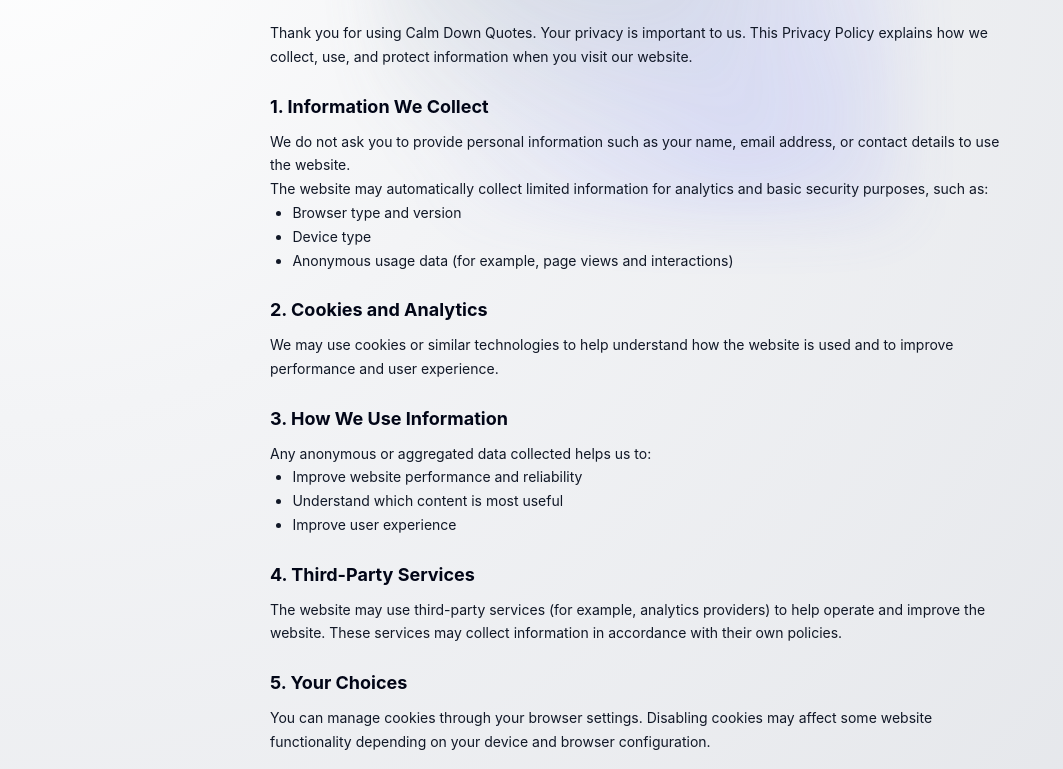
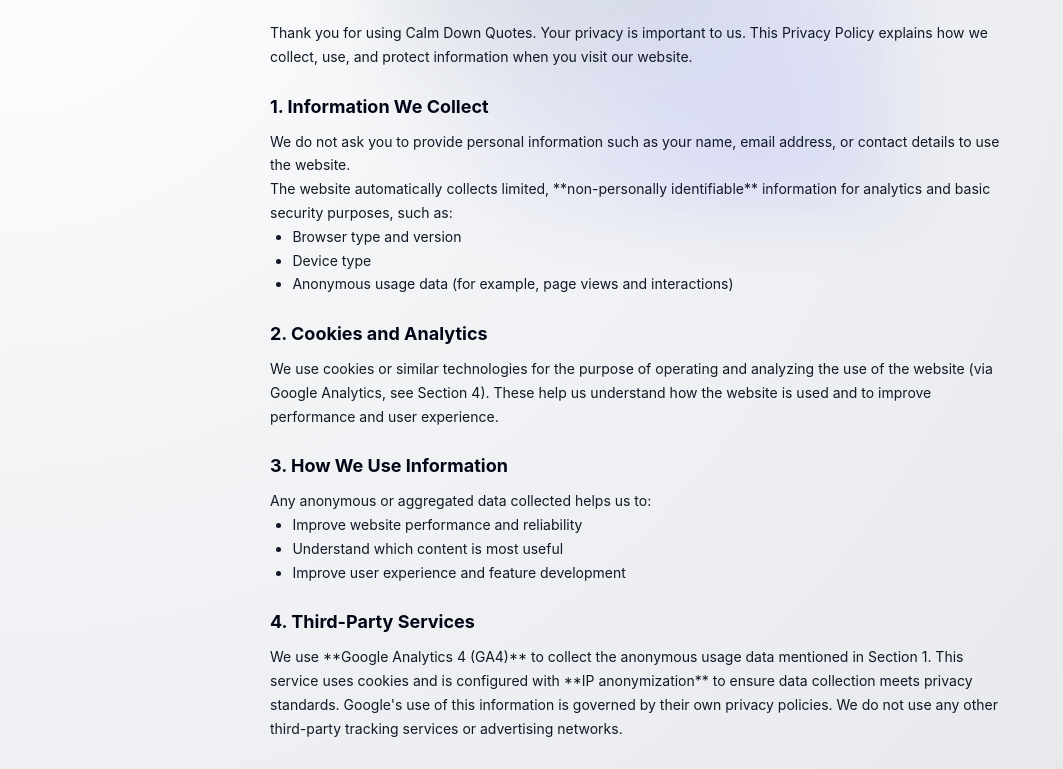
Before and after one commit to Calm-Down-Quotes/calm-down-quotes.github.io, a plain HTML site: page privacy.html in a window 1280 px wide. Shown: the part 122-891 px from the top of the page, without its empty margins (0-1063 px from the left). Drawn offline with Linux system fonts and the light colour scheme.

Commit message:
Update privacy.html

```diff
--- a/privacy.html
+++ b/privacy.html
@@ -1,18 +1,13 @@
 <!DOCTYPE html>
 <html lang="en-AU">
 <head>
-  <!-- ========================================================
-       CORE META + SEO
-  ========================================================= -->
     <meta charset="UTF-8">
     <meta name="viewport" content="width=device-width, initial-scale=1, viewport-fit=cover">
 
     <title>Privacy Policy – Calm Down Quotes</title>
 
-  <!-- Canonical -->
     <link rel="canonical" href="https://calm-down-quotes.github.io/privacy.html">
 
-  <!-- Basic SEO -->
     <meta
         name="description"
         content="Learn how Calm Down Quotes protects your privacy, handles cookies, and manages data."
@@ -23,7 +18,6 @@
     <meta name="referrer" content="strict-origin-when-cross-origin">
     <meta name="color-scheme" content="light dark">
 
-  <!-- Open Graph -->
     <meta property="og:title" content="Privacy Policy – Calm Down Quotes">
     <meta
         property="og:description"
@@ -38,7 +32,6 @@
     <meta property="og:image:height" content="630">
     <meta property="og:image:alt" content="Calm Down Quotes preview image">
 
-  <!-- Twitter Card -->
     <meta name="twitter:card" content="summary_large_image">
     <meta name="twitter:title" content="Privacy Policy – Calm Down Quotes">
     <meta
@@ -47,10 +40,6 @@
     >
     <meta name="twitter:image" content="https://calm-down-quotes.github.io/preview.png">
 
-  <!-- ========================================================
-       CONTENT SECURITY POLICY (CSP)
-       Note: Ads removed. CSP allows Google Fonts + GA4 only.
-  ========================================================= -->
     <meta http-equiv="Content-Security-Policy" content="
         default-src 'self';
         base-uri 'self';
@@ -69,11 +58,7 @@
         frame-src 'none';
     ">
 
-  <!-- ========================================================
-       GOOGLE ANALYTICS 4
-       (Ads removed)
-  ========================================================= -->
-  <script async src="https://www.googletagmanager.com/gtag/js?id=G-K9P7Z4CKYG"></script>
+    <script async src="https://www.googletagmanager.com/gtag/js?id=G-K9P7Z4CKYG" rel="noopener noreferrer"></script>
     <script>
         window.dataLayer = window.dataLayer || [];
         function gtag(){ dataLayer.push(arguments); }
@@ -81,14 +66,10 @@
         gtag("config", "G-K9P7Z4CKYG", { anonymize_ip: true });
     </script>
 
-  <!-- ========================================================
-       CSS
-  ========================================================= -->
     <link rel="stylesheet" href="style.css">
 </head>
 
 <body>
-  <!-- Skip link for accessibility -->
     <a class="skip-link" href="#main-content">Skip to main content</a>
 
     <main id="main-content" class="container legal-page">
@@ -109,7 +90,7 @@
                 the website.
             </p>
             <p>
-        The website may automatically collect limited information for analytics and basic security purposes, such as:
+                The website automatically collects limited, **non-personally identifiable** information for analytics and basic security purposes, such as:
             </p>
             <ul>
                 <li>Browser type and version</li>
@@ -119,8 +100,7 @@
 
             <h2>2. Cookies and Analytics</h2>
             <p>
-        We may use cookies or similar technologies to help understand how the website is used and to improve performance
-        and user experience.
+                We use cookies or similar technologies for the purpose of operating and analyzing the use of the website (via Google Analytics, see Section 4). These help us understand how the website is used and to improve performance and user experience.
             </p>
 
             <h2>3. How We Use Information</h2>
@@ -130,19 +110,17 @@
             <ul>
                 <li>Improve website performance and reliability</li>
                 <li>Understand which content is most useful</li>
-        <li>Improve user experience</li>
+                <li>Improve user experience and feature development</li>
             </ul>
 
             <h2>4. Third-Party Services</h2>
             <p>
-        The website may use third-party services (for example, analytics providers) to help operate and improve the
-        website. These services may collect information in accordance with their own policies.
+                We use **Google Analytics 4 (GA4)** to collect the anonymous usage data mentioned in Section 1. This service uses cookies and is configured with **IP anonymization** to ensure data collection meets privacy standards. Google's use of this information is governed by their own privacy policies. We do not use any other third-party tracking services or advertising networks.
             </p>
 
             <h2>5. Your Choices</h2>
             <p>
-        You can manage cookies through your browser settings. Disabling cookies may affect some website functionality
-        depending on your device and browser configuration.
+                You can manage cookies through your browser settings. Disabling cookies may affect some website functionality. For more information on how Google Analytics collects and processes data, please visit <a href="https://policies.google.com/technologies/partner-sites" target="_blank" rel="noopener noreferrer">How Google uses information from sites or apps that use our services</a>.
             </p>
 
             <h2>6. Updates to This Policy</h2>
@@ -162,7 +140,7 @@
         <nav class="footer-links" aria-label="Legal links">
             <a href="index.html">Home</a>
             <span aria-hidden="true">•</span>
-      <a href="privacy.html">Privacy Policy</a>
+            <a href="privacy.html" aria-current="page">Privacy Policy</a>
             <span aria-hidden="true">•</span>
             <a href="terms.html">Terms of Service</a>
         </nav>
```
Lines whose indentation alone changed are shown as unchanged.
